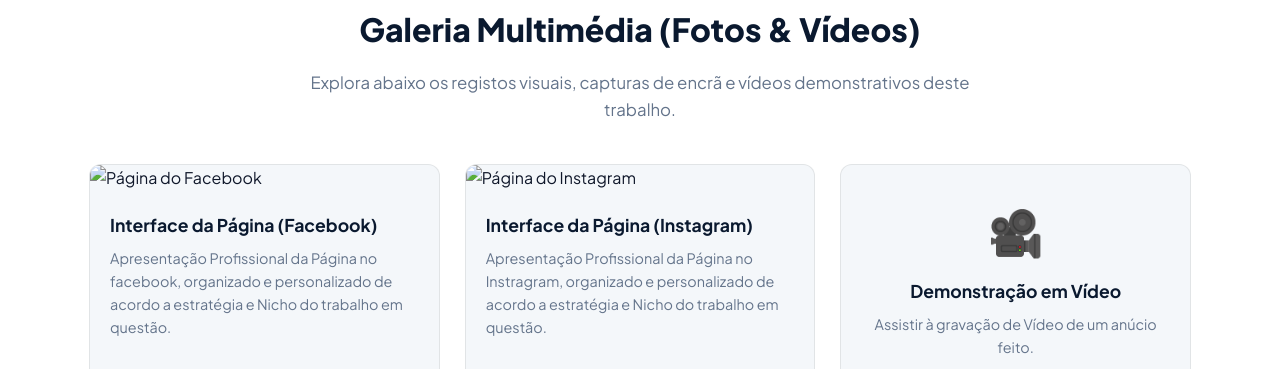
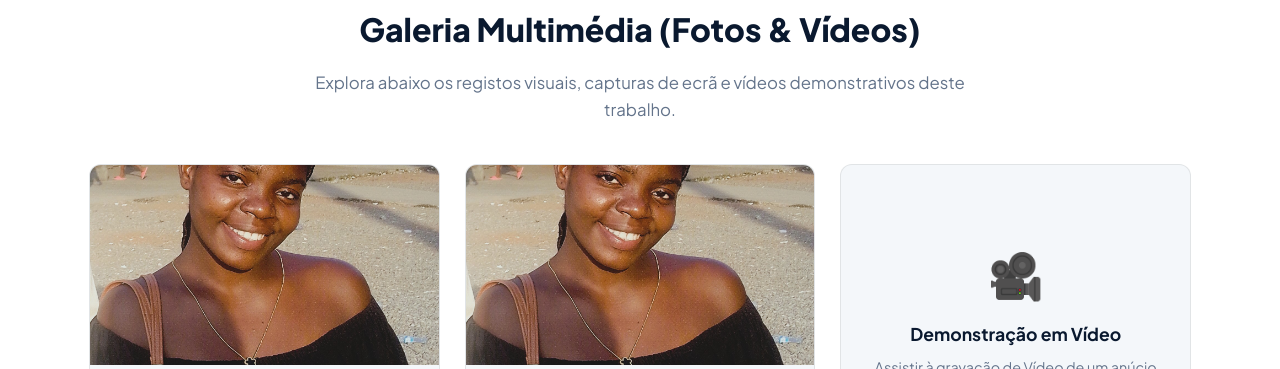
Before and after one commit to alvaro-zola-ntalulu/alvaro-zola-ntalulu.github.io, a plain HTML site: page galeria-trabalho/antoniabailao-detalhe.html in a window 1280 px wide. Shown: the part 716-1085 px from the top of the page. Drawn offline with Linux system fonts and the light colour scheme.

Commit message:
antoniabaiao

```diff
--- a/galeria-trabalho/antoniabailao-detalhe.html
+++ b/galeria-trabalho/antoniabailao-detalhe.html
@@ -63,7 +63,7 @@
     <section class="brand-details-section">
         <div class="container">
             <h2 class="sub-title">Galeria Multimédia (Fotos & Vídeos)</h2>
-            <p class="sub-desc">Explora abaixo os registos visuais, capturas de encrã e vídeos
+            <p class="sub-desc">Explora abaixo os registos visuais, capturas de ecrã e vídeos
                 demonstrativos deste trabalho.</p>
 
             <!-- Grelha de Média (Adiciona quantos blocos quiseres aqui) -->
@@ -73,7 +73,7 @@
                 <!-- Bloco 1: Foto Adicional / Captura de Ecrã -->
                 <div class="media-card"
                     style="background: var(--bg-light); border-radius: 12px; overflow: hidden; border: 1px solid rgba(0,0,0,0.08);">
-                    <img src="../assets/img/nome-da-foto.jpg" alt="Página do Facebook"
+                    <img src="../assets/img/antoniabaiao.jpg" alt="Página do Facebook"
                         style="width: 100%; height: 200px; object-fit: cover;">
                     <div style="padding: 20px;">
                         <h4 style="color: var(--primary-dark); margin-bottom: 8px; font-size: 1.1rem;">Interface da
@@ -87,7 +87,7 @@
                 <!-- Bloco 2: Foto Adicional / Captura de Ecrã -->
                 <div class="media-card"
                     style="background: var(--bg-light); border-radius: 12px; overflow: hidden; border: 1px solid rgba(0,0,0,0.08);">
-                    <img src="../assets/img/nome-da-foto.jpg" alt="Página do Instagram"
+                    <img src="../assets/img/antoniabaiao.jpg" alt="Página do Instagram"
                         style="width: 100%; height: 200px; object-fit: cover;">
                     <div style="padding: 20px;">
                         <h4 style="color: var(--primary-dark); margin-bottom: 8px; font-size: 1.1rem;">Interface da
```
Also changed, not shown: index.html (+1 -1 lines), assets/img/antoniabaiao.jpg (added).
